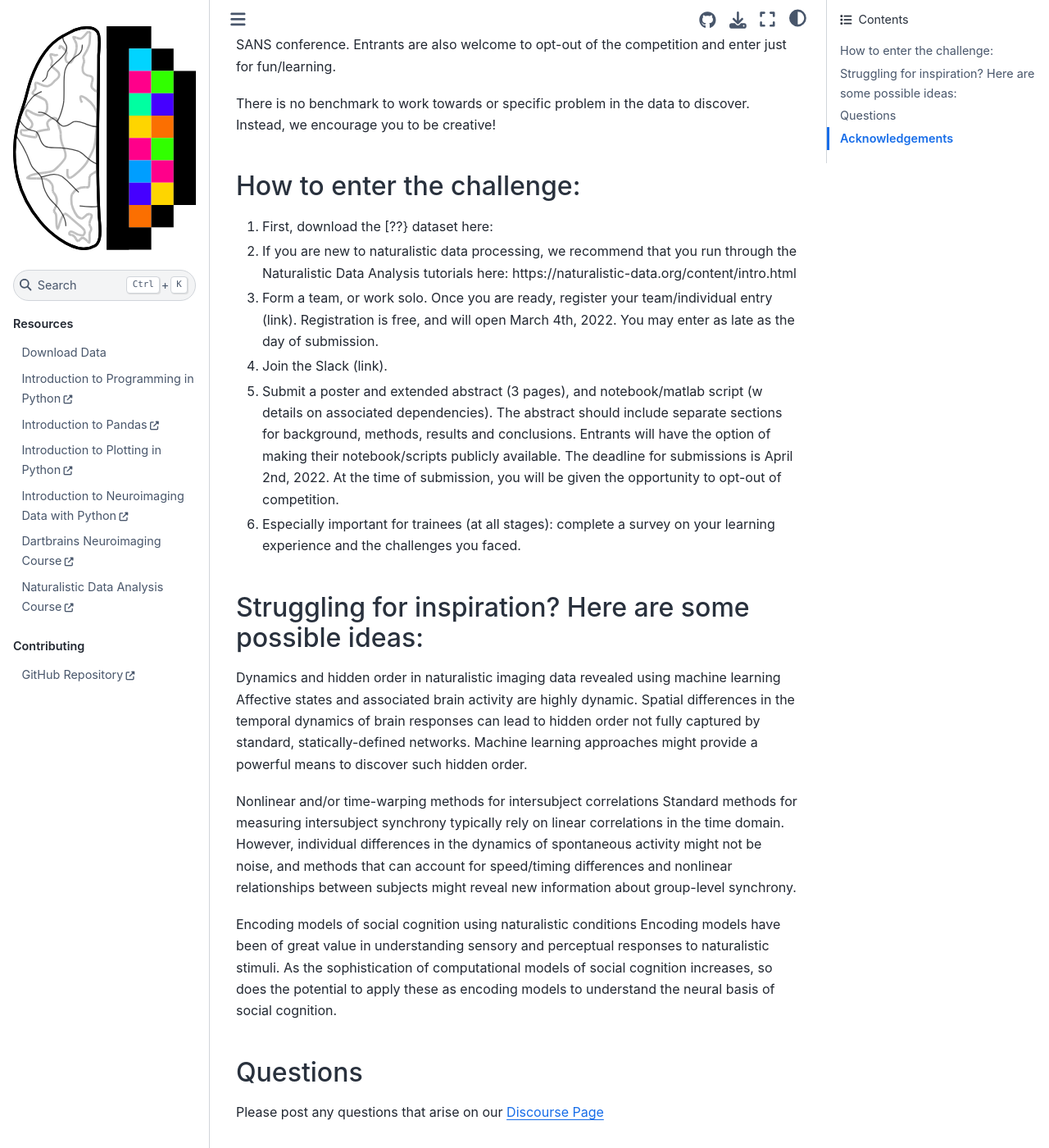
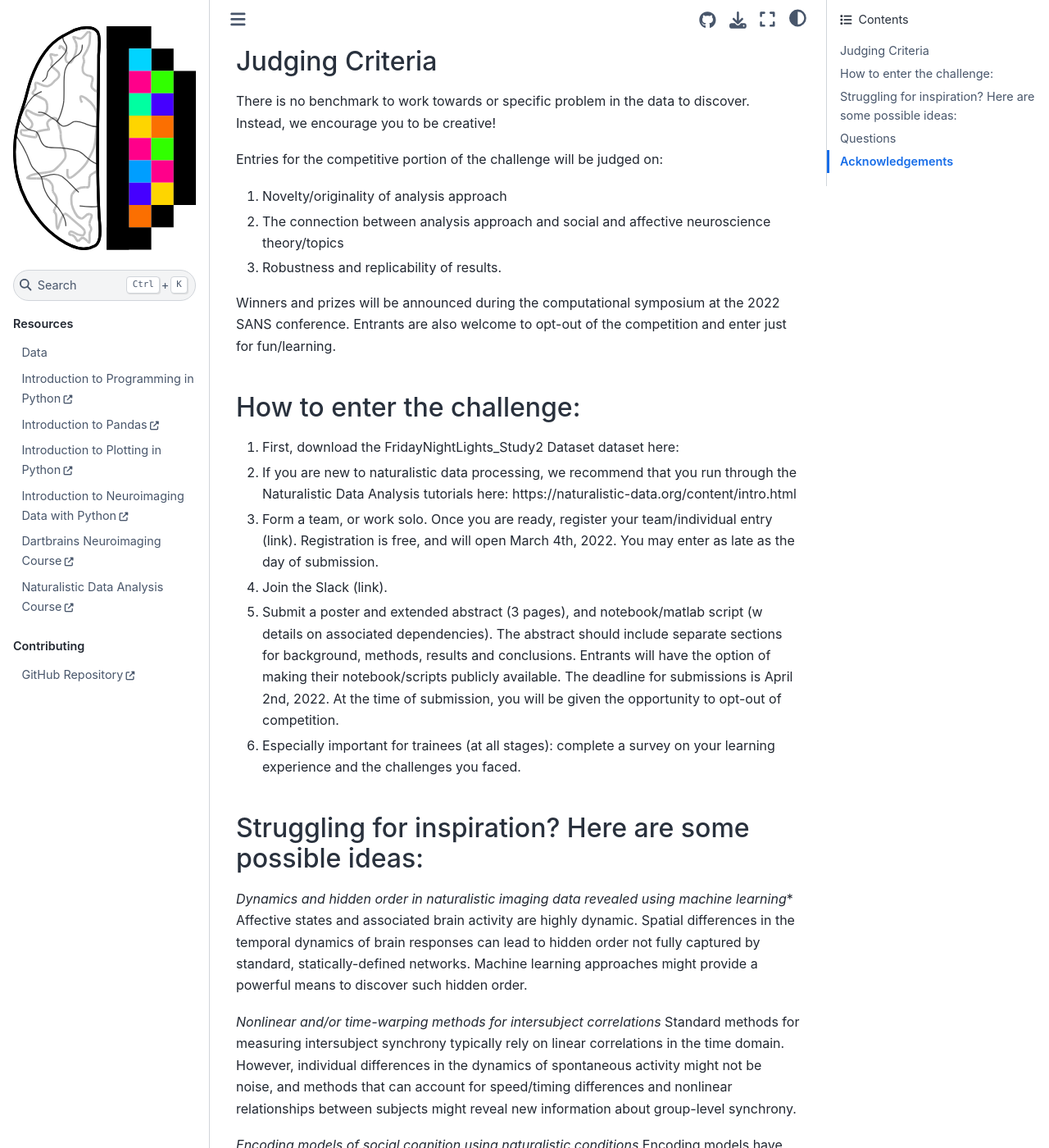
Before and after one commit to computational-san/sans_data_competition, a Jupyter Book: the page built from content/intro.md, in a window 1280 px wide and 1400 px high, scrolled down 696 px. Shown: the whole window at 82% size. Built offline with Jupyter Book 1.0.4 settings and Sphinx 7.4.7 and the Sphinx Book theme 1.1.4, drawn with Linux system fonts in a browser that asks for light colours; pages that are not in the unit, such as notebooks, are missing from menus; some of the changed text lies outside the part shown.

Commit message:
Added Download instructions

```diff
--- a/content/intro.md
+++ b/content/intro.md
@@ -3,14 +3,25 @@ CompSAN is very excited to announce the inaugural Naturalistic fMRI Data Analysi
 
 This data challenge provides the chance to demonstrate the application of new algorithms and models to naturalistic fMRI data, in order to shed new light on social and affective neural processing at the intra- and/or inter-subject level. We welcome submissions from all levels of imaging experience, from individual trainees new to naturalistic data to groups well established in this approach.
 
-The goals of the challenge include: a) increasing a diversity of analysis approaches in SANS community; b) further theory development based on computational approaches; and c) provide a forum for trainees of all levels to develop and explore new computational/analytic skills. While we are framing this challenge as a competition, we hope that this will be a fun and not-too-serious experience for everyone involved.
+The goals of the challenge include:
+1. Increasing a diversity of analysis approaches in SANS community
+2. Advancing theory development based on computational approaches
+3. Providing a forum for trainees of all levels to develop and explore new computational/analytic skills.
 
-Entries for the competitive portion of the challenge will be judged on i) novelty/originality of analysis approach; ii) the connection between analysis approach and social and affective neuroscience theory/topics; iii) and robustness and replicability of results. Winners and prizes will be announced during the computational symposium at the 2022 SANS conference. Entrants are also welcome to opt-out of the competition and enter just for fun/learning.
+While we are framing this challenge as a competition, we hope that this will be a fun and not-too-serious experience for everyone involved.
 
+## Judging Criteria
 There is no benchmark to work towards or specific problem in the data to discover. Instead, we encourage you to be creative!
 
+Entries for the competitive portion of the challenge will be judged on:
+1. Novelty/originality of analysis approach
+2. The connection between analysis approach and social and affective neuroscience theory/topics
+3. Robustness and replicability of results.
+
+Winners and prizes will be announced during the computational symposium at the 2022 SANS conference. Entrants are also welcome to opt-out of the competition and enter just for fun/learning.
+
 ## How to enter the challenge:
-1. First, download the [??} dataset here:
+1. First, download the FridayNightLights_Study2 Dataset dataset here:
 
 2. If you are new to naturalistic data processing, we recommend that you run through the Naturalistic Data Analysis tutorials here: https://naturalistic-data.org/content/intro.html
 
@@ -23,14 +34,13 @@ There is no benchmark to work towards or specific problem in the data to discove
 6. Especially important for trainees (at all stages): complete a survey on your learning experience and the challenges you faced.
 
 ## Struggling for inspiration? Here are some possible ideas:
-
-Dynamics and hidden order in naturalistic imaging data revealed using machine learning
+*Dynamics and hidden order in naturalistic imaging data revealed using machine learning**
 Affective states and associated brain activity are highly dynamic. Spatial differences in the temporal dynamics of brain responses can lead to hidden order not fully captured by standard, statically-defined networks. Machine learning approaches might provide a powerful means to discover such hidden order.
 
-Nonlinear and/or time-warping methods for intersubject correlations
+*Nonlinear and/or time-warping methods for intersubject correlations*
 Standard methods for measuring intersubject synchrony typically rely on linear correlations in the time domain. However, individual differences in the dynamics of spontaneous activity might not be noise, and methods that can account for speed/timing differences and nonlinear relationships between subjects might reveal new information about group-level synchrony.
 
-Encoding models of social cognition using naturalistic conditions
+*Encoding models of social cognition using naturalistic conditions*
 Encoding models have been of great value in understanding sensory and perceptual responses to naturalistic stimuli. As the sophistication of computational models of social cognition increases, so does the potential to apply these as encoding models to understand the neural basis of social cognition.
 
 ## Questions
```
Also changed, not shown: content/Download_Data.ipynb, 1 other file.
